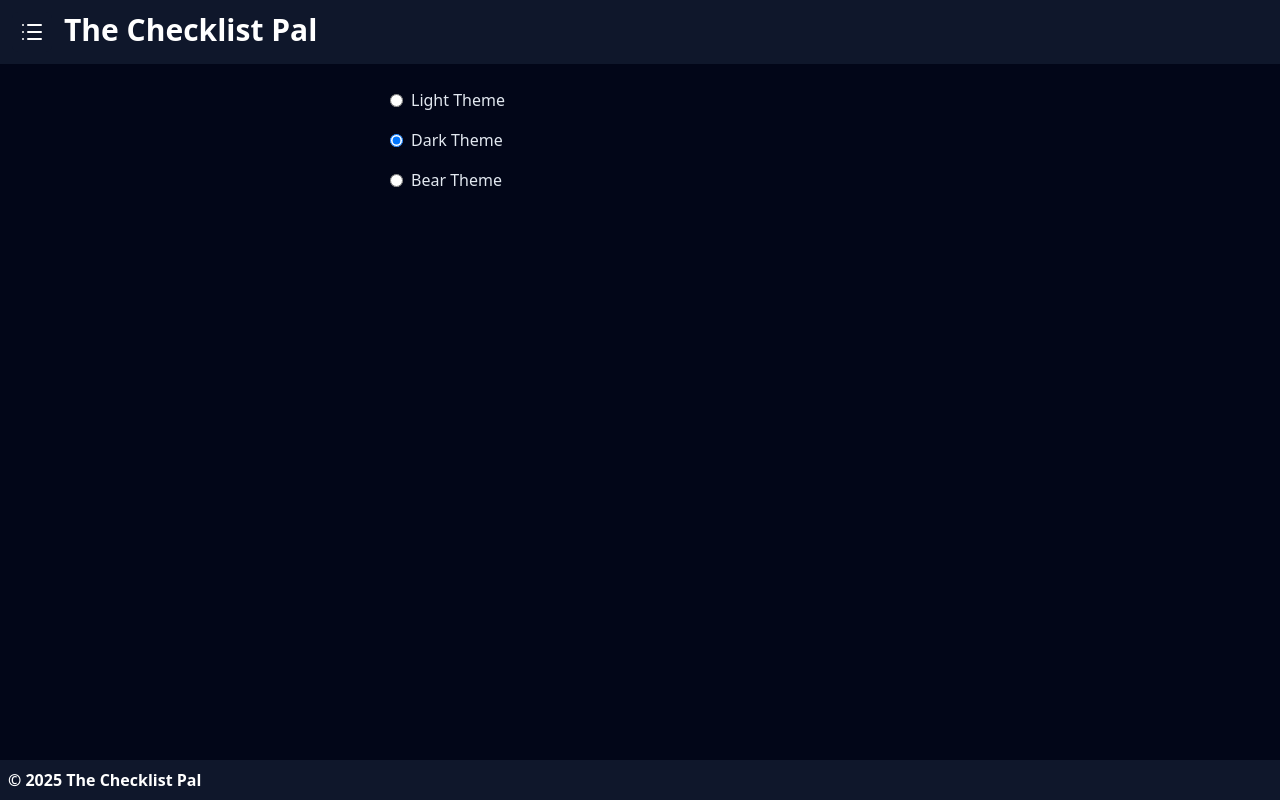
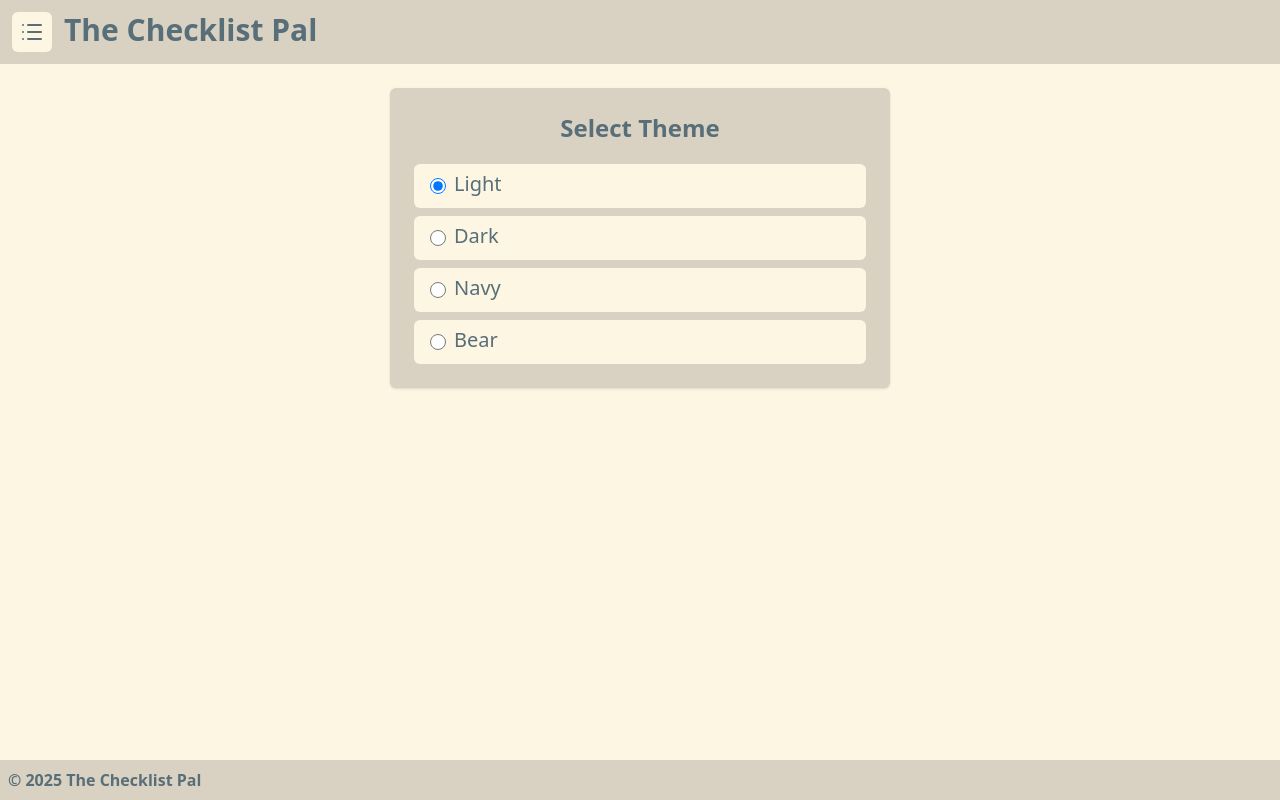
Before and after one commit to HJacobi1/TheChecklistPal, a React (Vite) app: page /TheChecklistPal/Themes in a window 1280 px wide. Built offline with nearby package versions, Linux system fonts and the light colour scheme.

Commit message:
Feature - Added new Navy theme and edited old ones.

```diff
--- a/src/index.css
+++ b/src/index.css
@@ -1,25 +1,37 @@
 @import "tailwindcss";
 
+/* Default Dark Theme */
 :root {
-  --bg: theme(colors.slate.50); /* Default background color */
-  --bg-header: theme(colors.slate.100); /* Default header background */
-  --bg-card: theme(colors.white); /* Default card background */
-  --bg-comp: theme(colors.gray.100); /* Default component background */
-  --bg-comp-hover: theme(
-    colors.gray.200
-  ); /* Default component hover background */
-  --bg-del: theme(colors.red.500); /* Default delete button background */
-  --bg-del-hover: theme(
-    colors.red.700
-  ); /* Default delete button hover background */
+  --bg: #666666;
+  --bg-header: #282820;
+  --bg-card: #282820;
+  --bg-comp: #666666;
+  --bg-comp-hover: #8493a0;
+  --bg-del: var(--color-red-500);
+  --bg-del-hover: var(--color-red-700);
 
-  --tx-header: theme(colors.gray.900); /* Default header text color */
-  --tx-title: theme(colors.gray.800); /* Default title text color */
-  --tx-comp: theme(colors.gray.800);
-  --tx-card: theme(colors.gray.700); /* Default card text color */
+  --tx-header: white;
+  --tx-title: white;
+  --tx-comp: white;
+  --tx-card: white;
 }
 
-.dark {
+.light {
+  --bg: #fdf6e3;
+  --bg-header: #d9d2c2;
+  --bg-card: #d9d2c2;
+  --bg-comp: #fdf6e3;
+  --bg-comp-hover: #d3cbb7;
+  --bg-del: theme(colors.red.500);
+  --bg-del-hover: theme(colors.red.700);
+
+  --tx-header: #586e78;
+  --tx-title: #586e78;
+  --tx-comp: #586e78;
+  --tx-card: #586e78;
+}
+
+.navy {
   --bg: var(--color-slate-950);
   --bg-header: var(--color-slate-900);
   --bg-card: var(--color-slate-200);
--- a/src/pages/Themes.jsx
+++ b/src/pages/Themes.jsx
@@ -7,12 +7,26 @@ import { useNavigate, useSearchParams } from "react-router-dom";
 function Themes() {
   const [sidebarVisible, setSidebarVisible] = useState(false);
   const themes = [
-    { value: "light", label: "Light Theme" },
-    { value: "dark", label: "Dark Theme" },
-    { value: "beartheme", label: "Bear Theme" },
+    { value: "light", label: "Light" },
+    { value: "dark", label: "Dark" },
+    { value: "navy", label: "Navy" },
+    { value: "beartheme", label: "Bear" },
   ];
 
-  const [theme, setTheme] = useState(localStorage.getItem("theme") || "dark");
+  function getInitialTheme() {
+    if (
+      window.matchMedia &&
+      window.matchMedia("(prefers-color-scheme: dark)").matches
+    ) {
+      return "dark";
+    }
+    return "light";
+  }
+
+  const [theme, setTheme] = useState(
+    localStorage.getItem("theme") || getInitialTheme()
+  );
+
   useEffect(() => {
     document.documentElement.className = theme;
     localStorage.setItem("theme", theme);
@@ -28,9 +42,18 @@ function Themes() {
       <Sidebar active={sidebarVisible} />
       <main className="flex justify-center p-6">
         <section className="w-[500px] space-y-4">
+          <div className="space-y-2 p-6 bg-bg-card rounded-md shadow text-xl">
+            <h3 className="text-2xl text-center font-bold text-tx-title mb-5">
+              Select Theme
+            </h3>
             {themes.map((item) => (
-            <div key={item.value} className="flex items-center">
+              <div
+                key={item.value}
+                className="flex items-center bg-bg-comp tx-tx-card p-2 rounded-md hover:bg-bg-comp-hover hover:cursor-pointer transition-all duration-200"
+                onClick={() => setTheme(item.value)}
+              >
                 <input
+                  className="h-4 w-4 cursor-pointer ml-2"
                   type="radio"
                   name="theme"
                   value={item.value}
@@ -38,11 +61,15 @@ function Themes() {
                   checked={theme === item.value}
                   onChange={(e) => setTheme(e.target.value)}
                 />
-              <label htmlFor={item.value} className="text-tx-card ml-2">
+                <label
+                  htmlFor={item.value}
+                  className="text-tx-card ml-2 -translate-y-0.5 hover:cursor-pointer"
+                >
                   {item.label}
                 </label>
               </div>
             ))}
+          </div>
         </section>
       </main>
       <footer className="fixed bottom-0 w-full text-tx-header bg-bg-header p-2 font-bold">
```
Lines whose indentation alone changed are shown as unchanged.
